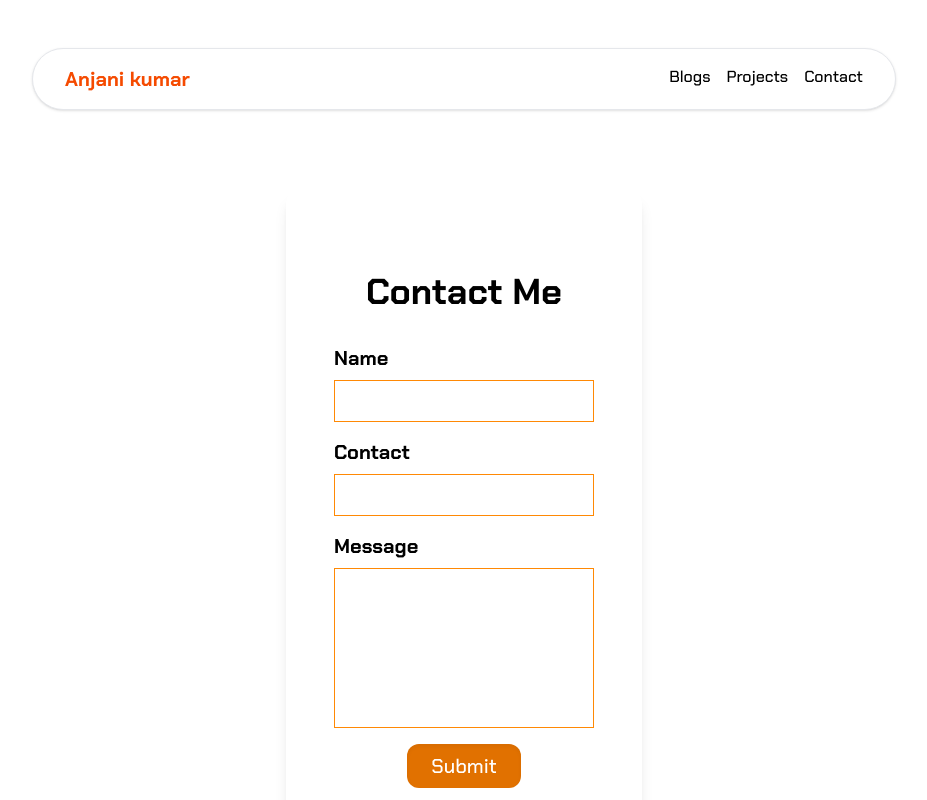
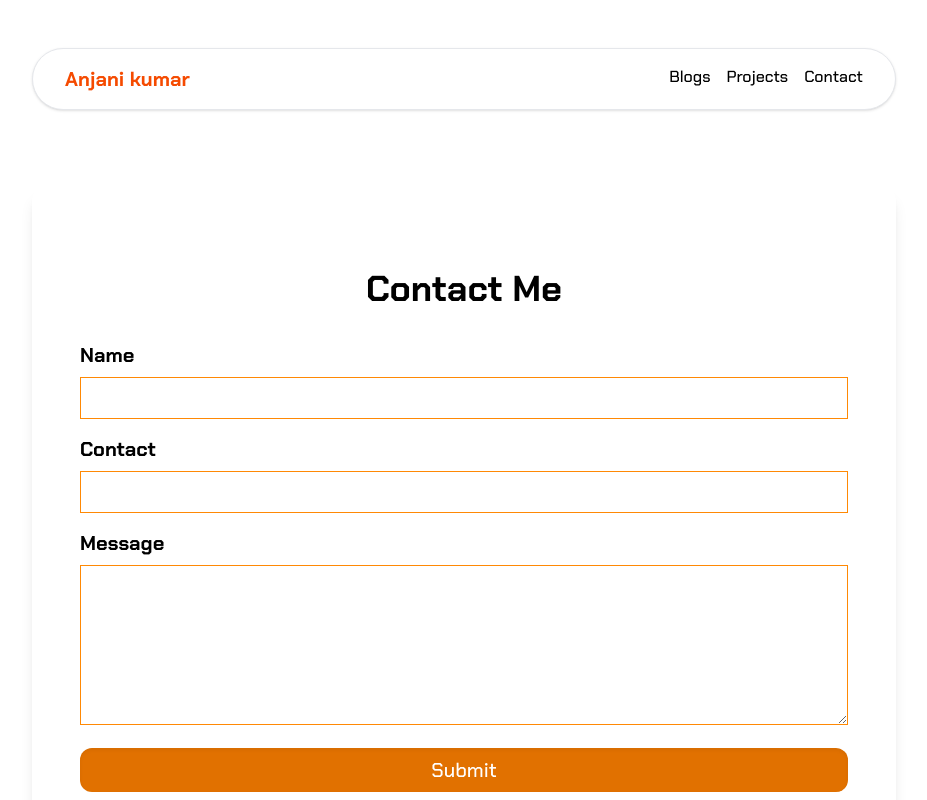
Before and after one commit to Anjani0211/portfolioProfile, a React (Vite) app: page /contact in a window 1280 px wide. Shown: the top 800 px of the page, without its empty margins (176-1103 px from the left). Built offline with nearby package versions, Linux system fonts and the light colour scheme.

Commit message:
css fix of contact us page

```diff
--- /dev/null
+++ b/anjani.html
@@ -0,0 +1,14 @@
+<!DOCTYPE html>
+<html lang="en">
+<head>
+    <meta charset="UTF-8">
+    <meta name="viewport" content="width=device-width, initial-scale=1.0">
+    <title>Document</title>
+</head>
+<body>
+    <form action="https://www.google.com/search" method="get">
+        <input type="text" name="q"/>
+        <button type="submit">submit</button>
+    </form>
+</body>
+</html>
--- a/src/pages/Contact.jsx
+++ b/src/pages/Contact.jsx
@@ -1,16 +1,22 @@
 function Contact() {
-  function handleSubmit() {}
+  function handleSubmit() {
+
+  }
 
   return (
-    <div className="flex justify-center items-center min-h-screen">
-      <form onSubmit={handleSubmit}>
-        <div className="flex flex-col items-center shadow-lg chakra-petch-medium p-12 rounded-xl">
-          <h1 className="text-4xl text-center p-4 m-4 font-bold"> Contact Me</h1>
+    <div className="flex justify-center items-center min-h-screen ">
+      <form className="w-full" onSubmit={handleSubmit}>
+        <div className="flex flex-col shadow-lg chakra-petch-medium p-12 rounded-xl">
+          <h1 className="text-4xl text-center p-4 m-4 font-bold">
+            {" "}
+            Contact Me
+          </h1>
           <div className="mb-4 w-full">
             <p className="text-xl font-bold mb-2">Name</p>
             <input
               className="border border-orange-400 w-full p-2"
               type="text"
+              name="name"
             ></input>
           </div>
 
@@ -19,16 +25,23 @@ function Contact() {
             <input
               className="border border-orange-400 w-full p-2"
               type="text"
+              name="contact"
             ></input>
           </div>
           <div className="mb-4 w-full">
             <p className="text-xl font-bold mb-2">Message</p>
-            <input
+            <textArea
               className="border border-orange-400 h-40 w-full p-2"
               type="text"
-            ></input>
+              name="message"
+            ></textArea>
           </div>
-          <button className="bg-amber-600 inset-shadow-sm border-0 px-6 py-2 rounded-xl text-white text-xl " type="submit">Submit</button>
+          <button
+            className="bg-amber-600 inset-shadow-sm border-0 px-6 py-2 rounded-xl text-white text-xl "
+            type="submit"
+          >
+            Submit
+          </button>
         </div>
       </form>
     </div>
```
